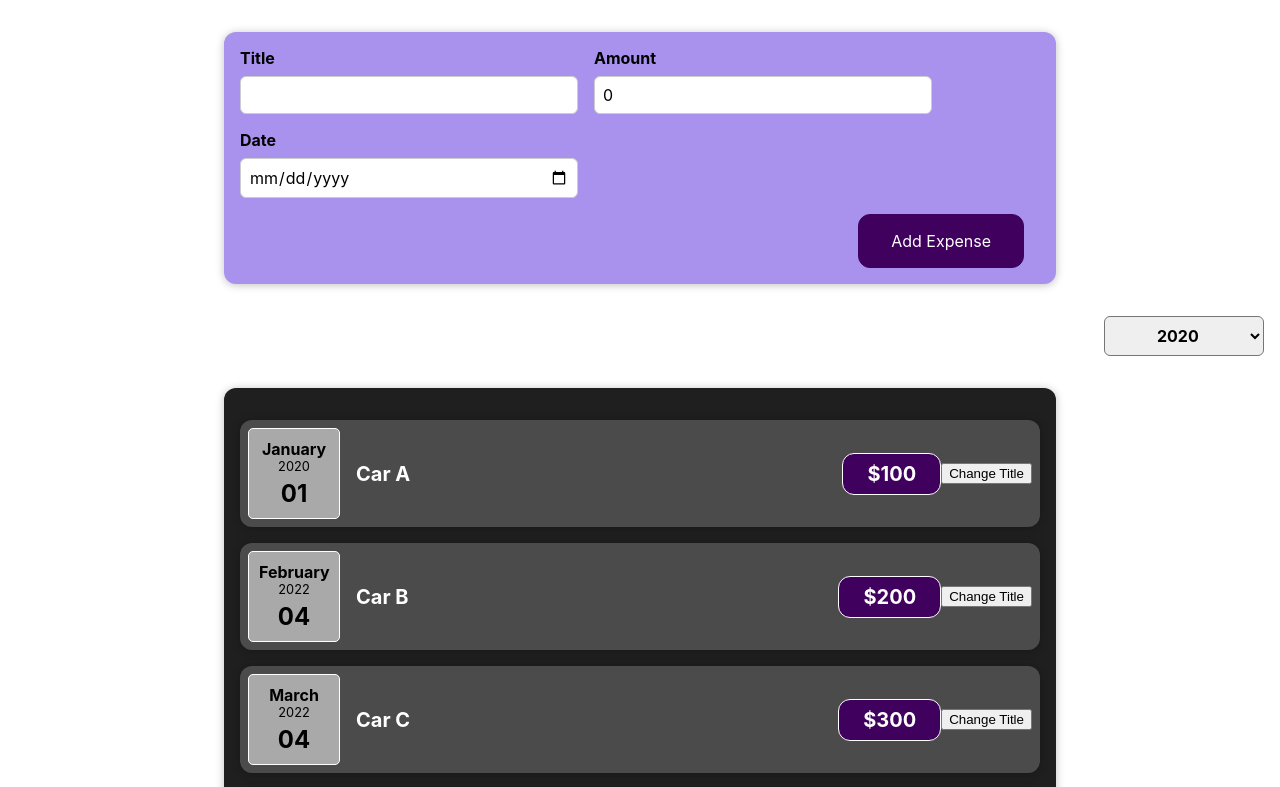
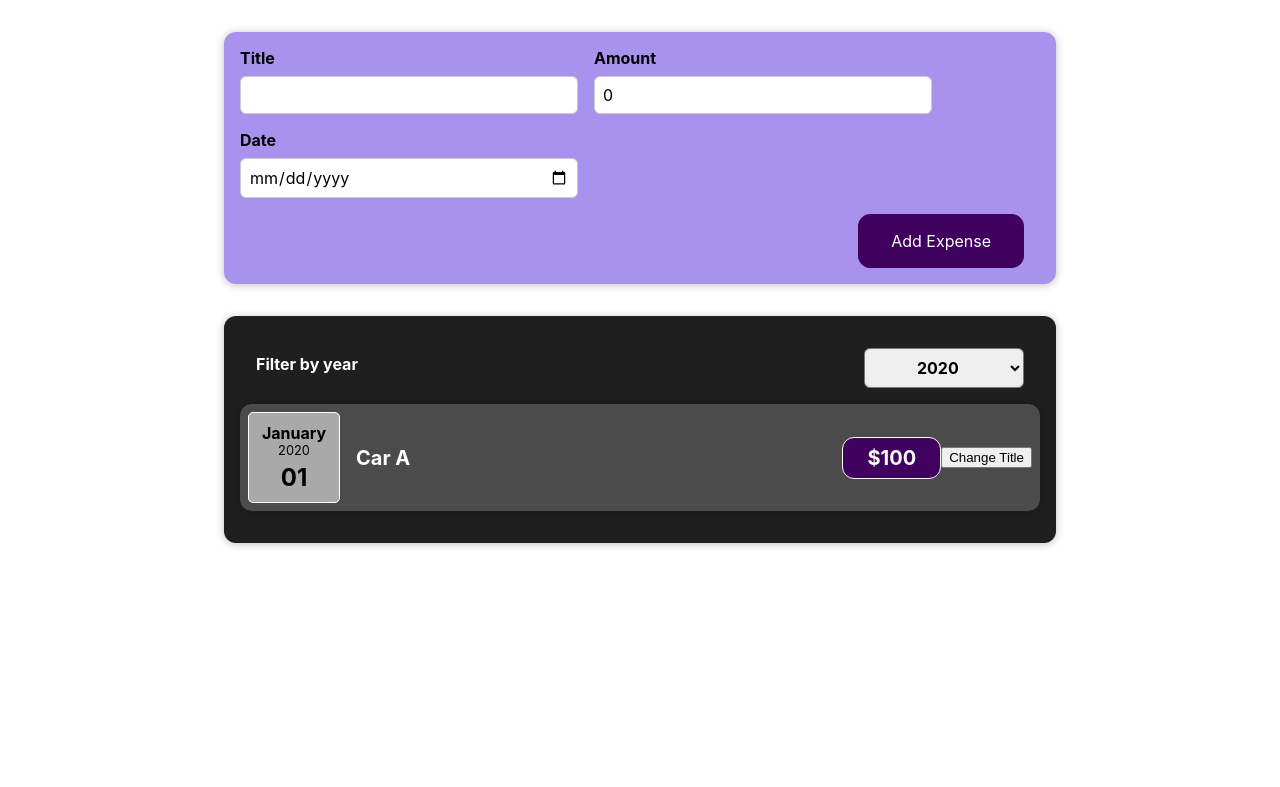
Before and after one commit to ken888686/food-order, a React (Create React App) app: page / in a window 1280 px wide. Shown: the top 787 px of the page. Built offline with nearby package versions, Linux system fonts and the light colour scheme.

Commit message:
add filter

```diff
--- a/src/App.js
+++ b/src/App.js
@@ -1,9 +1,9 @@
+import { useState } from 'react';
 import Expenses from './components/Expenses/Expenses';
-import ExpensesFilter from './components/NewExpense/ExpensesFilter';
 import NewExpense from './components/NewExpense/NewExpense';
 
 function App() {
-  const expenses = [
+  const DUMMY_EXPENSES = [
     {
       id: 1,
       title: 'Car A',
@@ -30,18 +30,15 @@ function App() {
     },
   ];
 
+  const [expenses, setExpenses] = useState(DUMMY_EXPENSES);
+
   const addExpenseHandler = (expenseData) => {
-    console.log(expenseData);
-  };
-
-  const yearChangeHandler = (year) => {
-    console.log(year);
+    setExpenses([expenseData, ...expenses]);
   };
 
   return (
     <div className="App">
       <NewExpense addExpense={addExpenseHandler} />
-      <ExpensesFilter yearChange={yearChangeHandler} />
       <Expenses expenses={expenses} />
     </div>
   );
--- a/src/components/Expenses/Expenses.js
+++ b/src/components/Expenses/Expenses.js
@@ -1,12 +1,27 @@
+import { useState } from 'react';
+import ExpensesFilter from '../NewExpense/ExpensesFilter';
 import ExpenseItem from './ExpenseItem';
 import './Expenses.scss';
 
 export default function Expenses(props) {
   const { expenses } = props;
 
+  const [filteredYear, setFilteredYear] = useState(2020);
+
+  const filterChangeHandler = (selectedYear) => {
+    setFilteredYear(parseInt(selectedYear, 10));
+  };
+
+  const filteredExpenses = filteredYear === 0
+    ? expenses
+    : expenses.filter(
+      (expense) => expense.date.getFullYear() === filteredYear,
+    );
+
   return (
     <div className="expenses">
-      {expenses.map((item) => (
+      <ExpensesFilter selected={filteredYear} onChangeFilter={filterChangeHandler} />
+      {filteredExpenses.map((item) => (
         <ExpenseItem
           key={item.id}
           title={item.title}
--- a/src/components/NewExpense/ExpensesFilter.js
+++ b/src/components/NewExpense/ExpensesFilter.js
@@ -6,7 +6,7 @@ function ExpensesFilter(props) {
 
   const yearChangeHandler = (event) => {
     setYear(event.target.value);
-    props.yearChange(event.target.value);
+    props.onChangeFilter(event.target.value);
   };
 
   return (
@@ -14,6 +14,7 @@ function ExpensesFilter(props) {
       <div className="expenses-filter__control">
         <label htmlFor="year">Filter by year</label>
         <select id="year" value={year} onChange={yearChangeHandler}>
+          <option value="0">All</option>
           <option value="2022">2022</option>
           <option value="2021">2021</option>
           <option value="2020">2020</option>
```
